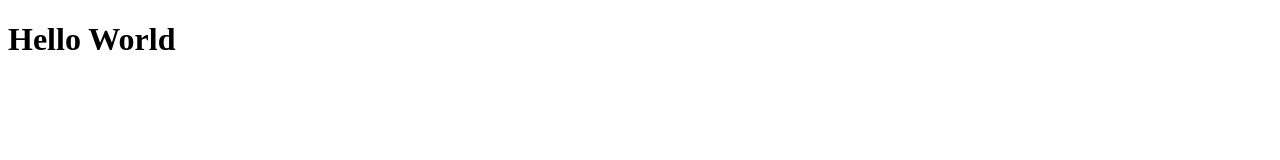
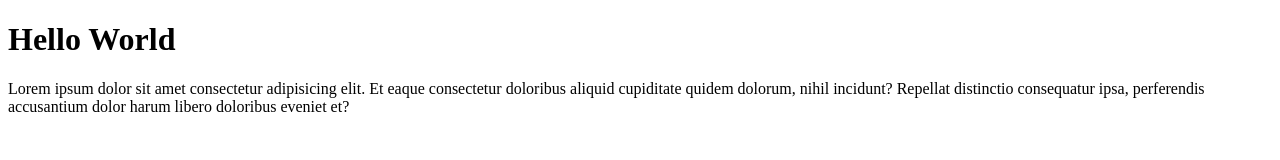
Before and after one commit to afentex/git-test, a plain HTML site: page index.html in a window 1280 px wide. Drawn offline with Linux system fonts and the light colour scheme.

Commit message:
menambahkan paragraf

```diff
--- a/index.html
+++ b/index.html
@@ -8,5 +8,6 @@
 </head>
 <body>
     <h1>Hello World</h1>
+    <p>Lorem ipsum dolor sit amet consectetur adipisicing elit. Et eaque consectetur doloribus aliquid cupiditate quidem dolorum, nihil incidunt? Repellat distinctio consequatur ipsa, perferendis accusantium dolor harum libero doloribus eveniet et?</p>
 </body>
 </html>
```
